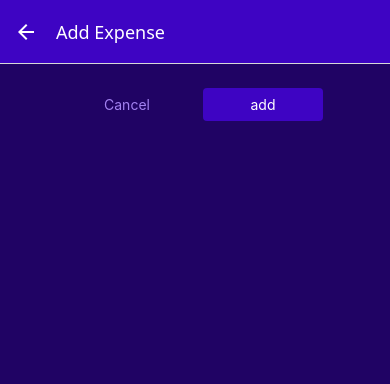
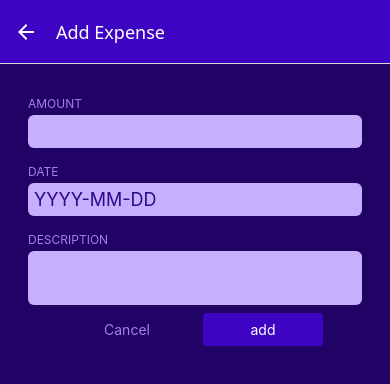
Before and after one commit to 0x3ree/ExpenseTracker, a React Native app: screen /ManageExpenses in a window 390 px wide. Shown: the top 384 px of the page. Built offline with nearby package versions, Linux system fonts and the light colour scheme.

Commit message:
Add ExpenseForm and Input components for expense entry functionality

```diff
--- /dev/null
+++ b/ManageExpense/ExpenseForm.js
@@ -0,0 +1,76 @@
+import { View } from "react-native";
+import Input from "./Input";
+
+function ExpenseForm() {
+  function amountChangeHandler() {}
+  return (
+    <View>
+      <Input
+        label="AMOUNT"
+        textInputConfig={{
+          keyboardType: "decimal-pad",
+          onChangeText: amountChangeHandler,
+          // this will be called when the text in the input field changes
+        }}
+      />
+      <Input
+        label="DATE"
+        textInputConfig={{
+          placeholder: "YYYY-MM-DD",
+          maxLength: 10,
+          onChangeText: () => {},
+          // this will be called when the text in the input field changes
+        }}
+      />
+      <Input
+        label="DESCRIPTION"
+        textInputConfig={{
+          multiline: true,
+          // autoCapitalize: "none",
+          //autoCorrect: false,
+        }}
+      />
+    </View>
+  );
+}
+
+export default ExpenseForm;
+
+//---------------------------------------------------------------------------------------------------------------
+
+/*
+({ expense, onSave }) {
+  const [formData, setFormData] = React.useState(expense || {});
+
+  const handleChange = (e) => {
+    const { name, value } = e.target;
+    setFormData((prevData) => ({ ...prevData, [name]: value }));
+  };
+
+  const handleSubmit = (e) => {
+    e.preventDefault();
+    onSave(formData);
+  };
+
+  return (
+    <form onSubmit={handleSubmit}>
+      <input
+        type="text"
+        name="description"
+        value={formData.description || ""}
+        onChange={handleChange}
+        placeholder="Description"
+      />
+      <input
+        type="number"
+        name="amount"
+        value={formData.amount || ""}
+        onChange={handleChange}
+        placeholder="Amount"
+      />
+      <button type="submit">Save</button>
+    </form>
+  );
+}
+
+*/
--- /dev/null
+++ b/ManageExpense/Input.js
@@ -0,0 +1,37 @@
+import { View, Text, TextInput, StyleSheet } from "react-native";
+import { GlobalStyles } from "../constants/Styles";
+// this is the component that will be used to add the input fields, it's a reusable component(costom component for input fields)
+
+// in here we we destructure the Label props so it'll be configureable from outside(dynamic settings)
+// in here we wanted using the label, type and maxLength props to make it reusable but that will take a lot of time and too much props instead we used the spread operator to get all the props and use them in the TextInput component
+// -so we can use the component in a more dynamic way
+function Input({ label, textInputConfig }) {
+  return (
+    <View style={styles.inputContainer}>
+      <Text style={styles.label}>{label}</Text>
+      <TextInput style={styles.input} {...textInputConfig} />
+    </View>
+    // the textInputConfig is the props that we passed to the TextInput component, which is expected to be an object containing the props for the TextInput component
+  );
+}
+
+export default Input;
+
+const styles = StyleSheet.create({
+  inputContainer: {
+    marginHorizontal: 4,
+    marginVertical: 8,
+  },
+  label: {
+    fontSize: 12,
+    color: GlobalStyles.color.primary200,
+    marginBottom: 4,
+  },
+  input: {
+    backgroundColor: GlobalStyles.color.primary100,
+    padding: 6,
+    borderRadius: 6,
+    fontSize: 18,
+    color: GlobalStyles.color.primary700,
+  },
+});
--- a/screens/ManageExpenses.js
+++ b/screens/ManageExpenses.js
@@ -4,6 +4,7 @@ import { Entypo } from "@expo/vector-icons";
 import { GlobalStyles } from "../constants/Styles";
 import Button from "../components/Ui/Button";
 import { ExpensesContext } from "../store/expenses-context";
+import ExpenseForm from "../ManageExpense/ExpenseForm";
 
 // in here using the ManageScreen to handle both the edit(when we tap an item(added expense)) and add a new expense. so when we click one the edit it shows a different title from when we click add
 
@@ -54,6 +55,7 @@ function ManageExpenses({ route, navigation }) {
 
   return (
     <View style={styles.container}>
+      <ExpenseForm />
       <View style={styles.buttons}>
         <Button style={styles.button} mode="flat" onPress={cancelHandler}>
           Cancel
```
